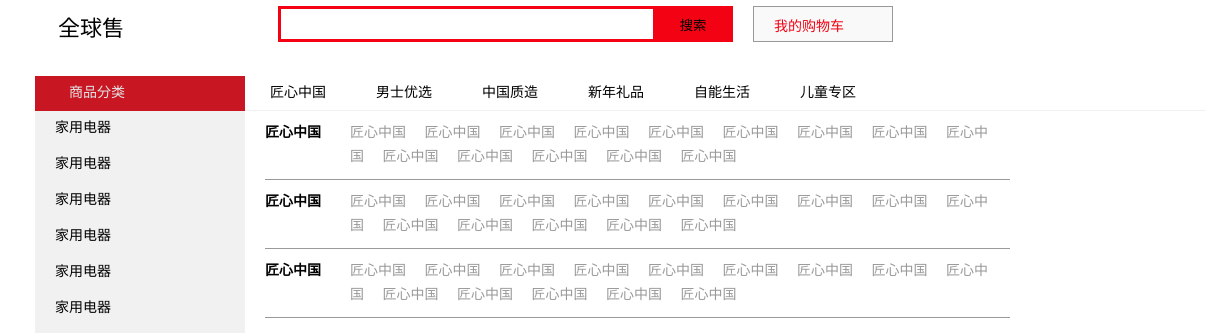
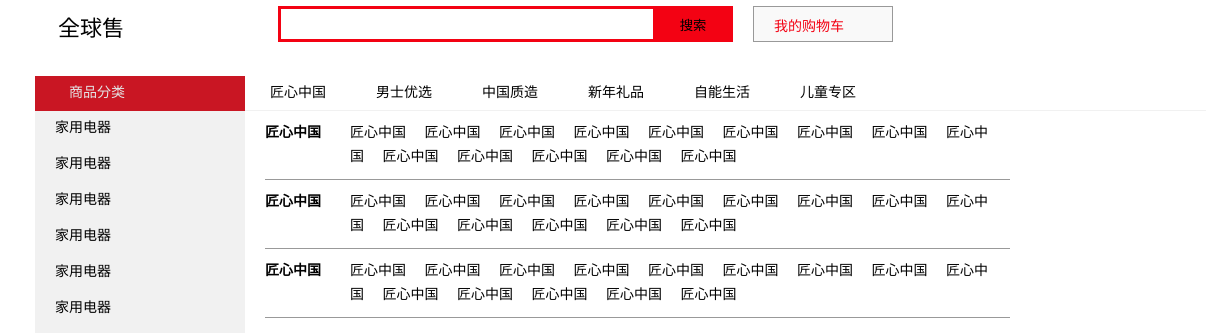
Before and after one commit to phgithubzh123/web, a plain HTML site: page index.html in a window 1280 px wide. Shown: the part 51-384 px from the top of the page, 0-1206 px from the left. Drawn offline with Linux system fonts and the light colour scheme.

Commit message:
Update index.css

```diff
--- a/index.css
+++ b/index.css
@@ -351,7 +351,7 @@ input {
 
 .text_cont dd a {
     margin-right: 15px;
-    color: #999;
+    color: #000;
 }
 
 .text_cont dd a:hover {
```
